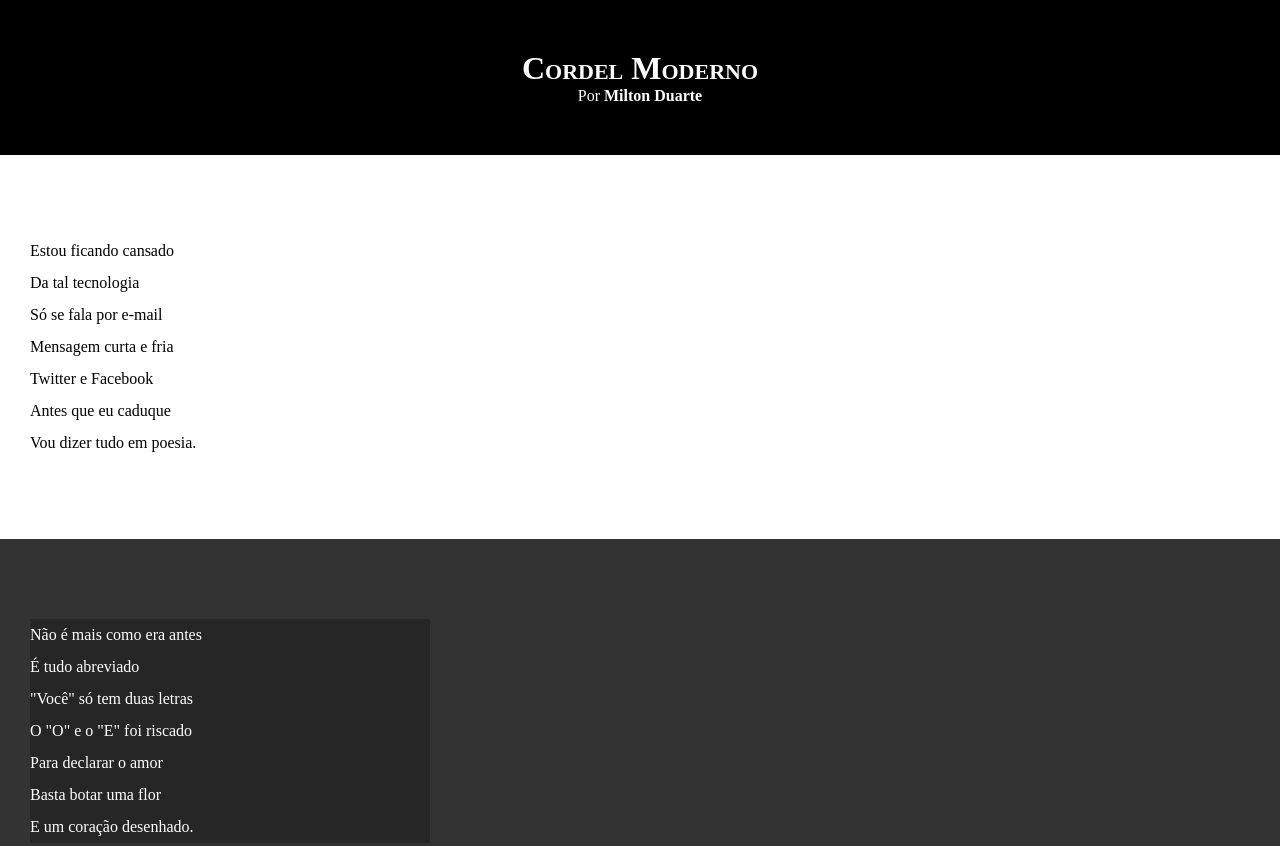
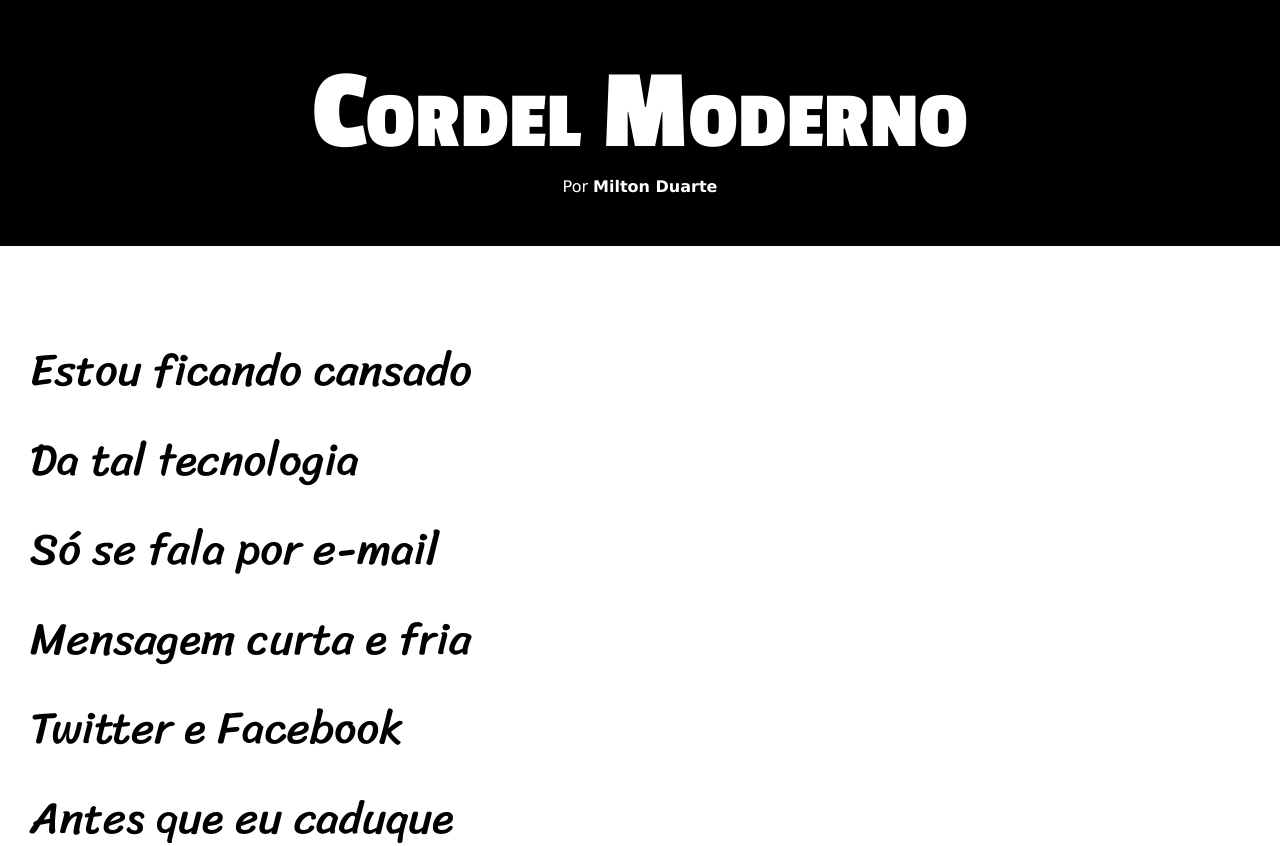
Before and after one commit to KaueRochaVieira/projeto-cordel, a plain HTML site: page index.html in a window 1280 px wide. Shown: the top 846 px of the page. Drawn offline with Linux system fonts and the light colour scheme.

Commit message:
added font and updated style

```diff
--- a/style.css
+++ b/style.css
@@ -1,4 +1,14 @@
 @charset "UTF-8";
+
+@import url('https://fonts.googleapis.com/css2?family=Passion+One:wght@400;700;900&display=swap');
+
+@import url('https://fonts.googleapis.com/css2?family=Sriracha&display=swap');
+
+:root {
+  --font1: Verdana, Geneva, Tahoma, sans-serif;
+  --font2: 'Passion One', cursive;
+  --font3: 'Sriracha', cursive;
+}
 
 * {
   margin:  0px;
@@ -6,6 +16,7 @@
 }
 
 html, body {
+  font-family: var(--font1);
   min-height: 100vh;
   background-color: darkgray;
 }
@@ -19,6 +30,8 @@ header {
 header > h1 {
   padding-top: 50px;
   font-variant: small-caps;
+  font-family: var(--font2);
+  font-size: 9vw;
 }
 
 header > p {
@@ -40,6 +53,8 @@ section {
   padding-bottom: 10vh;
   line-height: 2em;
   padding-left: 30px;
+  font-family: var(--font3);
+  font-size: 3.5vw;
 }
 
 section.normal {
@@ -53,7 +68,8 @@ section.imagem {
 }
 
 section.imagem > p {
-  width: 400px;
+  display: inline-block;
+  padding: 10px;
   background-color: rgba(0, 0, 0, 0.253);
 }
 
```
